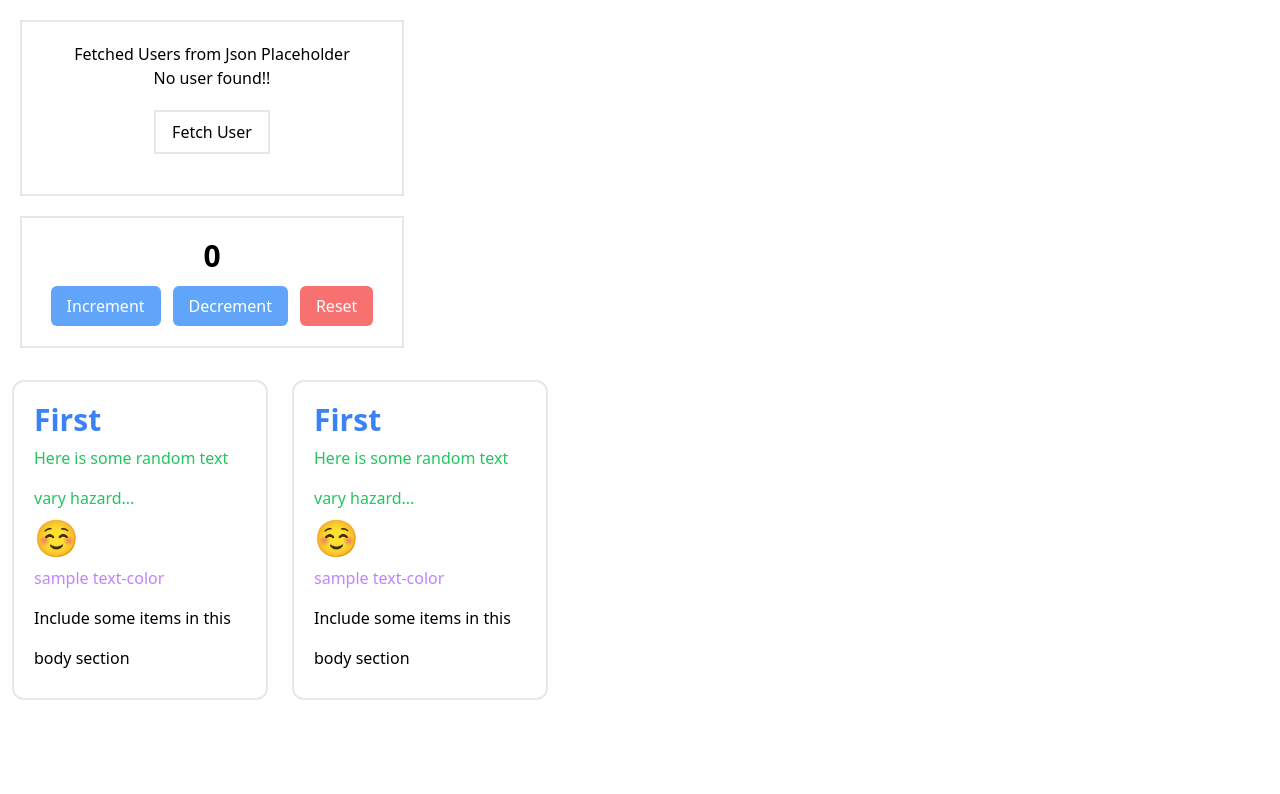
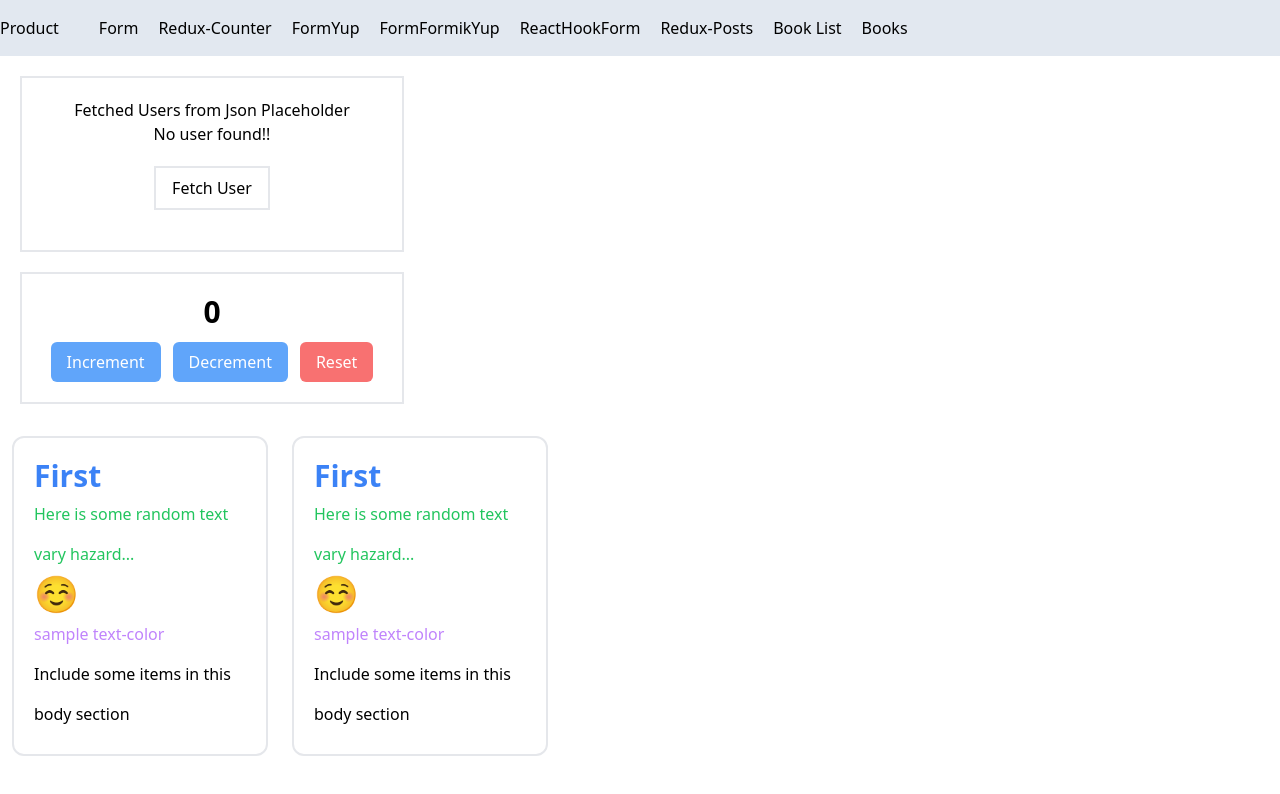
Before and after one commit to SilvernusIfoghale/dclc-react-course, a React (Vite) app: page / in a window 1280 px wide. Shown: the top 794 px of the page. Built offline with nearby package versions, Linux system fonts and the light colour scheme.

Commit message:
update nav

```diff
--- a/src/App.jsx
+++ b/src/App.jsx
@@ -34,54 +34,25 @@ const App = () => {
   // ]);
   // const location = useLocation();
   // console.log(location);
-  const navLinkStyles = ({ isActive }) => {
-    return {
-      fontWeight: isActive ? "bold" : "normal",
-      color: isActive ? "black" : "",
-      textDecoration: "none",
-    };
-  };
+
   return (
     <>
       {/* <li> */}
-      {/* <Link to="/" reloadDocument>Home</Link>
-            reloads the entire page when clicked
-            */}
-      {/* <Link to="/" replace>Home</Link>
-            removes the page you're currently on from the history, so when you click page you don't go back to that page. i.e login page, when the user is login you properly don't want to bring the user page to the login page when they go backward.
-            */}
+      {/* <Link to="/" reloadDocument>
+          Home
+        </Link> */}
+      {/* reloads the entire page when clicked */}
+      {/* <Link to="/" replace>
+          Home
+        </Link> */}
+      {/* removes the page you're currently on from the history, so when you click
+        page you don't go back to that page. i.e login page, when the user is
+        login you properly don't want to bring the user page to the login page
+        when they go backward. */}
       {/* <NavLink end to="/books" style={navLinkStyles}>
-            the 'end' stops the parent route from being active once the child component is clicked*/}
+            the 'end' stops the parent route from being active once the child component is clicked */}
       {/* </li> */}
-      {/* <nav className="bg-slate-200 py-4 flex-wrap">
-        <ul className="flex gap-5   flex-wrap ">
-          <Link to="/product">Product</Link>
-          <li></li>
-          <Link to="/form">Form</Link>
-          <Link to="/counter">Redux-Counter</Link>
-          <Link to="/form-yup">FormYup</Link>
-          <Link to="/form-formik-yup">FormFormikYup</Link>
-          <Link to="/react-hook-form">ReactHookForm</Link>
-          <Link to="/post">Redux-Posts</Link>
 
-          <li>
-            <NavLink
-              state="Hi, from state"
-              to="/book"
-              style={({ isActive }) => {
-                return isActive ? { fontWeight: "bold" } : {};
-              }}
-            >
-              Book List
-            </NavLink>
-          </li>
-          <li>
-            <NavLink to="/books" style={navLinkStyles}>
-              Books
-            </NavLink>
-          </li>
-        </ul>
-      </nav> */}
       <Routes>
         <Route path="/" element={<Home />} />
         <Route path="/product" element={<Index />} />
--- a/src/pages/Home.jsx
+++ b/src/pages/Home.jsx
@@ -1,5 +1,5 @@
 import React, { useState } from "react";
-import { useLocation } from "react-router-dom";
+import { Link, NavLink, useLocation } from "react-router-dom";
 import Card from "../component/Card";
 import FetchUsers from "../component/FetchUsers";
 
@@ -7,8 +7,44 @@ const Home = () => {
   const location = useLocation();
   // console.log(location);
   const [count, setCount] = useState(0);
+  const navLinkStyles = ({ isActive }) => {
+    return {
+      fontWeight: isActive ? "bold" : "normal",
+      color: isActive ? "black" : "",
+      textDecoration: "none",
+    };
+  };
   return (
     <>
+      <nav className="bg-slate-200 py-4 flex-wrap">
+        <ul className="flex gap-5   flex-wrap ">
+          <Link to="/product">Product</Link>
+          <li></li>
+          <Link to="/form">Form</Link>
+          <Link to="/counter">Redux-Counter</Link>
+          <Link to="/form-yup">FormYup</Link>
+          <Link to="/form-formik-yup">FormFormikYup</Link>
+          <Link to="/react-hook-form">ReactHookForm</Link>
+          <Link to="/post">Redux-Posts</Link>
+
+          <li>
+            <NavLink
+              state="Hi, from state"
+              to="/book"
+              style={({ isActive }) => {
+                return isActive ? { fontWeight: "bold" } : {};
+              }}
+            >
+              Book List
+            </NavLink>
+          </li>
+          <li>
+            <NavLink to="/books" style={navLinkStyles}>
+              Books
+            </NavLink>
+          </li>
+        </ul>
+      </nav>
       <div className="m-5 border-2 p-5 text-center w-96">
         <FetchUsers />
       </div>
```
